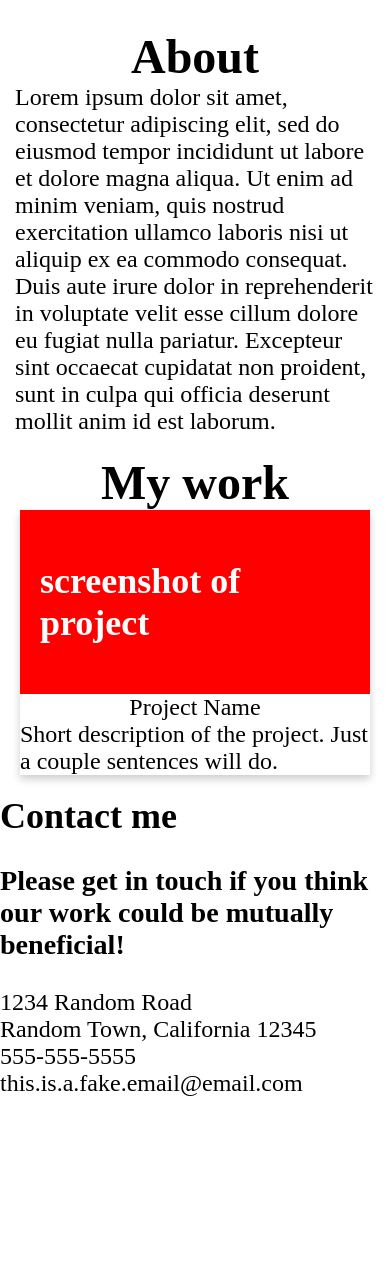
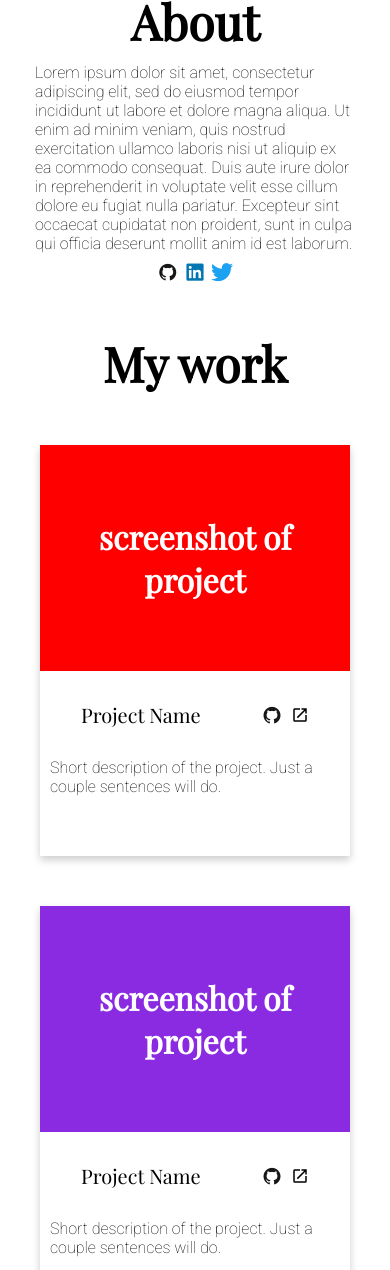
Before and after one commit to MichaelCavell/TOP-Project-Homepage, a plain HTML site: page index.html in a window 390 px wide. Shown: the part 451-1721 px from the top of the page. Before the commit the page ends 1548 px from the top, so only its background shows below. Drawn offline with nearby package versions, Linux system fonts and the light colour scheme.

Commit message:
Complete mobile version of site

```diff
--- a/index.html
+++ b/index.html
@@ -3,6 +3,11 @@
 <head>
     <meta charset="UTF-8">
     <meta name="viewport" content="width=device-width, initial-scale=1.0">
+    <link rel="preconnect" href="https://fonts.googleapis.com">
+    <link rel="preconnect" href="https://fonts.gstatic.com" crossorigin>
+    <link href="https://fonts.googleapis.com/css2?family=Comic+Neue:wght@700&family=Playfair+Display&display=swap" rel="stylesheet">
+    <link href="https://fonts.googleapis.com/css2?family=Roboto:wght@100&display=swap" rel="stylesheet">
+    <link rel="stylesheet" href="https://cdn.jsdelivr.net/gh/devicons/devicon@v2.15.1/devicon.min.css">
     <link rel="stylesheet" href="./styles.css">
     <title>Homepage</title>
 </head>
@@ -22,13 +27,50 @@
                 <div id="about">
                 Lorem ipsum dolor sit amet, consectetur adipiscing elit, sed do eiusmod tempor incididunt ut labore et dolore magna aliqua. Ut enim ad minim veniam, quis nostrud exercitation ullamco laboris nisi ut aliquip ex ea commodo consequat. Duis aute irure dolor in reprehenderit in voluptate velit esse cillum dolore eu fugiat nulla pariatur. Excepteur sint occaecat cupidatat non proident, sunt in culpa qui officia deserunt mollit anim id est laborum.
                 </div>
+                <div class="logos">
+                    <i class="devicon-github-original colored" id="gitHub"></i>
+                    <i class="devicon-linkedin-plain colored"></i>
+                    <i class="devicon-twitter-original colored"></i>
+                </div>
             </div>
         </div>
         <div id="projects">
             <h1>My work</h1>
+            <div class="project-div" id="div-one">
+                <h2 class="screenshot">screenshot of project</h2>
+                <div class="project-info">
+                    <div>Project Name</div>
+                    <div id="logo-container">
+                        <i class="devicon-github-original colored" id="gitHub"></i>
+                        <svg xmlns="http://www.w3.org/2000/svg" height="18" width="18" viewBox="0 0 24 24"><title>open-in-new</title><path d="M14,3V5H17.59L7.76,14.83L9.17,16.24L19,6.41V10H21V3M19,19H5V5H12V3H5C3.89,3 3,3.9 3,5V19A2,2 0 0,0 5,21H19A2,2 0 0,0 21,19V12H19V19Z" /></svg>
+                    </div>
+                </div>
+                <div class="project-description">Short description of the project.
+                    Just a couple sentences will do.
+                </div>
+            </div>
             <div class="project-div">
-                <h2 class="screenshot">screenshot of project</h2>
-                <div class="project-info">Project Name</div>
+                <h2 class="screenshot" id="div-two">screenshot of project</h2>
+                <div class="project-info">
+                    <div>Project Name</div>
+                    <div id="logo-container">
+                        <i class="devicon-github-original colored" id="gitHub"></i>
+                        <svg xmlns="http://www.w3.org/2000/svg" height="18" width="18" viewBox="0 0 24 24"><title>open-in-new</title><path d="M14,3V5H17.59L7.76,14.83L9.17,16.24L19,6.41V10H21V3M19,19H5V5H12V3H5C3.89,3 3,3.9 3,5V19A2,2 0 0,0 5,21H19A2,2 0 0,0 21,19V12H19V19Z" /></svg>
+                    </div>
+                </div>
+                <div class="project-description">Short description of the project.
+                    Just a couple sentences will do.
+                </div>
+            </div>
+            <div class="project-div">
+                <h2 class="screenshot" id="div-three">screenshot of project</h2>
+                <div class="project-info">
+                    <div>Project Name</div>
+                    <div id="logo-container">
+                        <i class="devicon-github-original colored" id="gitHub"></i>
+                        <svg xmlns="http://www.w3.org/2000/svg" height="18" width="18" viewBox="0 0 24 24"><title>open-in-new</title><path d="M14,3V5H17.59L7.76,14.83L9.17,16.24L19,6.41V10H21V3M19,19H5V5H12V3H5C3.89,3 3,3.9 3,5V19A2,2 0 0,0 5,21H19A2,2 0 0,0 21,19V12H19V19Z" /></svg>
+                    </div>
+                </div>
                 <div class="project-description">Short description of the project.
                     Just a couple sentences will do.
                 </div>
@@ -51,6 +93,11 @@
                     <div class="contact-line">this.is.a.fake.email@email.com
                     </div>
                 </div>
+                <div class="logos">
+                    <i class="devicon-github-original" id="github"></i>
+                    <i class="devicon-linkedin-plain"></i>
+                    <i class="devicon-twitter-original"></i>
+                </div>
             </div>
             <div id="footer-photo"></div>
         </div>
--- a/styles.css
+++ b/styles.css
@@ -2,25 +2,24 @@
 
 h1 {
     margin: 0px;
+    font-family: 'Playfair Display', serif;
+    font-size: 3em;
 }
 
 div {
-    font-size: 24px;
+    font-size: 1em;
+    font-family: 'Roboto', sans-serif;
+    margin-top: 10px;
 }
 
 #container, body, html {
     margin: 0px;
 }
 
-#header {
-
-}
-
 #header-photo-container {
     display: flex;
     flex-direction: column;
-    padding-top: 40px;
-    padding-bottom: 40px;
+    padding-top: 10px;
     padding-left: 25px;
     padding-right: 25px;
     color: white;
@@ -36,6 +35,8 @@ div {
     transform: skewY(-30deg) translate(0px, -180px);
     z-index: -1;
     overflow: hidden;
+    box-shadow: 0 4px 8px rgba(0, 0, 0, 0.2);
+
 }
 
 
@@ -55,14 +56,29 @@ div {
     display: flex;
     flex-direction: column;
     align-items: center;
-    padding-left: 15px;
-    padding-right: 15px;
+    padding-left: 35px;
+    padding-right: 35px;
+}
+
+.logos {
+    display: grid;
+    grid-template-columns: 1fr 1fr 1fr;
+    justify-content: center;
+    align-items: center;
+    gap: 5px
+}
+
+i {
+    font-size: 18px;
+    justify-self: center;
+    align-self: center;
 }
 
 #projects {
     display: grid;
     justify-items: center;
-    padding: 20px;
+    padding: 40px;
+    gap: 40px;
 }
 
 .project-div {
@@ -75,6 +91,9 @@ div {
 
 h2 {
     margin: 0px;
+    text-align: center;
+    font-family: 'Playfair Display', serif;
+    font-size: 2em;
 }
 
 .screenshot {
@@ -82,13 +101,79 @@ h2 {
     color: white;
     padding-left: 20px;
     padding-right: 20px;
-    padding-top: 50px;
-    padding-bottom: 50px;
+    padding-top: 70px;
+    padding-bottom: 70px;
     display: flex;
     justify-content: center;
 }
 
 .project-info {
     display: flex;
-    justify-content: center;
+    padding: 10px;
+    align-items: center;
+    justify-content: space-around;
 }
+
+.project-info div {
+    font-family: 'Playfair Display', serif;
+    font-size: 1.25em;
+}
+
+#logo-container {
+    display: flex;
+}
+
+#logo-container i {
+    margin-right: 10px;
+}
+
+.project-description {
+    padding: 10px;
+    margin-bottom: 50px;
+    font-size: 1em;
+}
+
+#div-two {
+    background-color: blueviolet;
+}
+
+#div-three {
+    background-color: green;
+}
+
+#footer {
+    background-color: #3498db;
+}
+
+#contact {
+    background-color: #3498db;
+    color: white;
+    padding: 15px;
+    display: grid;
+    gap: 20px;
+    padding-bottom: 60px;
+}
+
+#contact h3 {
+    margin: 0px;
+    padding: 0px;
+    font-size: 1.5em;
+}
+
+#footer-photo {
+    background-image: url(./img/BlurryWalking.jpeg);
+    min-height: 200px;
+    width: auto;
+    background-size: cover;
+    background-position-x: 0px;
+    background-position-y: -110px;
+}
+
+#footer .logos {
+    display: flex;
+}
+
+#footer i {
+    font-size: 48px;
+    margin: 10px;
+}
```
